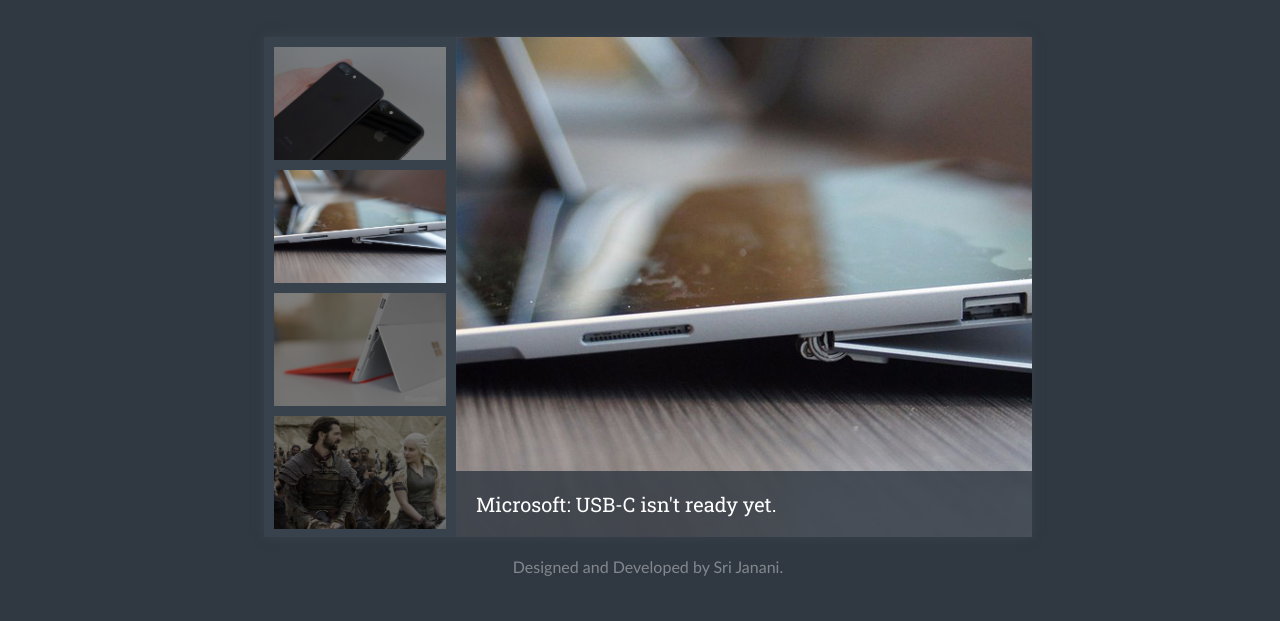
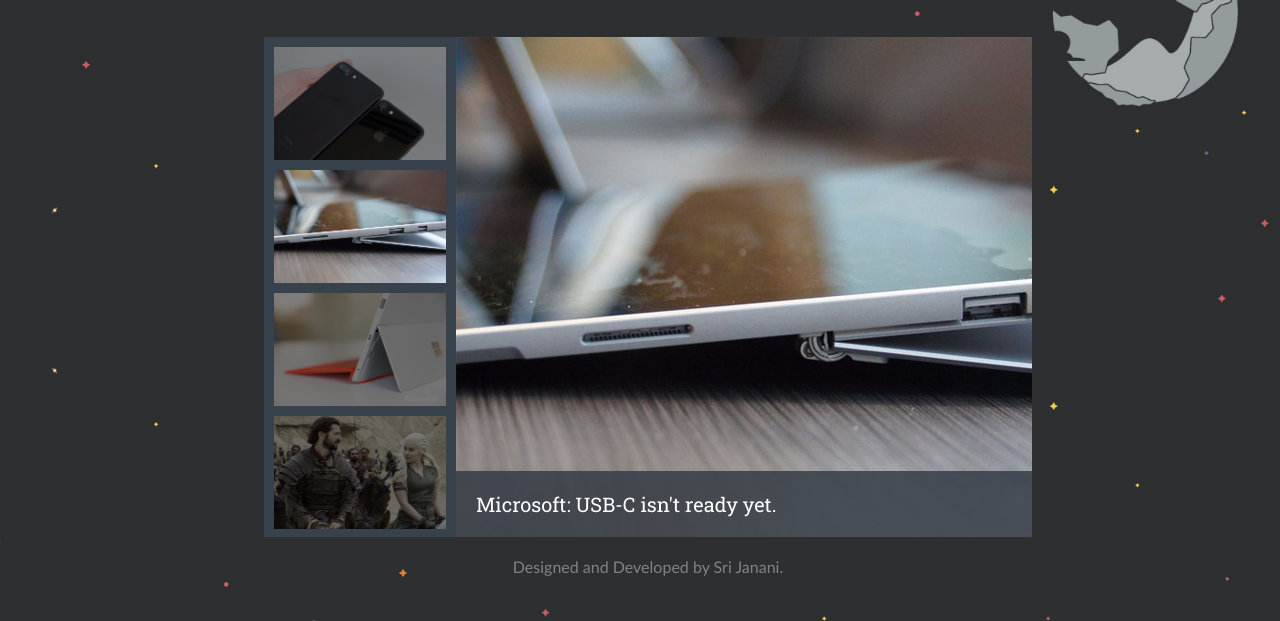
Before and after one commit to jananiii/jananiii.github.io, a plain HTML site: page galleria/index.html in a window 1280 px wide. Shown: the part 179-800 px from the top of the page. Drawn offline with Linux system fonts and the light colour scheme.

Commit message:
added bg

```diff
--- a/galleria/index.html
+++ b/galleria/index.html
@@ -8,15 +8,13 @@
         <script src = "galleria.js"></script>
         <style>
             body{
-                background-color: #303841;
+                background-image: url('images/bg.jpg');
+                background-size: 100%;
                 width: 100%;
                 display: flex;
                 justify-content: space-between;
                 align-items: center;
                 flex-direction: column;
-            }
-            #galleria{
-                box-shadow: 0 0 10px #38424D;
             }
             h1{
                 font-family: Merriweather;
```
Also changed, not shown: galleria/images/bg.jpg (added).
